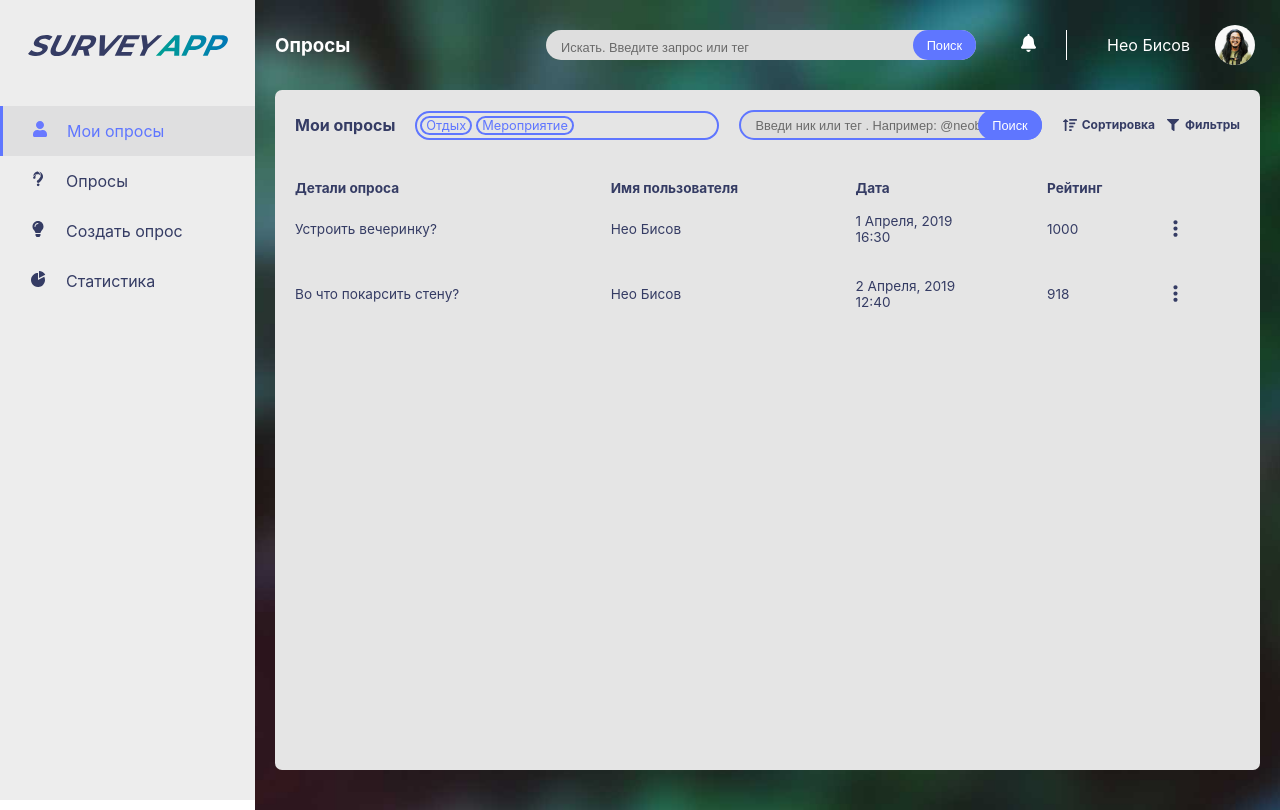
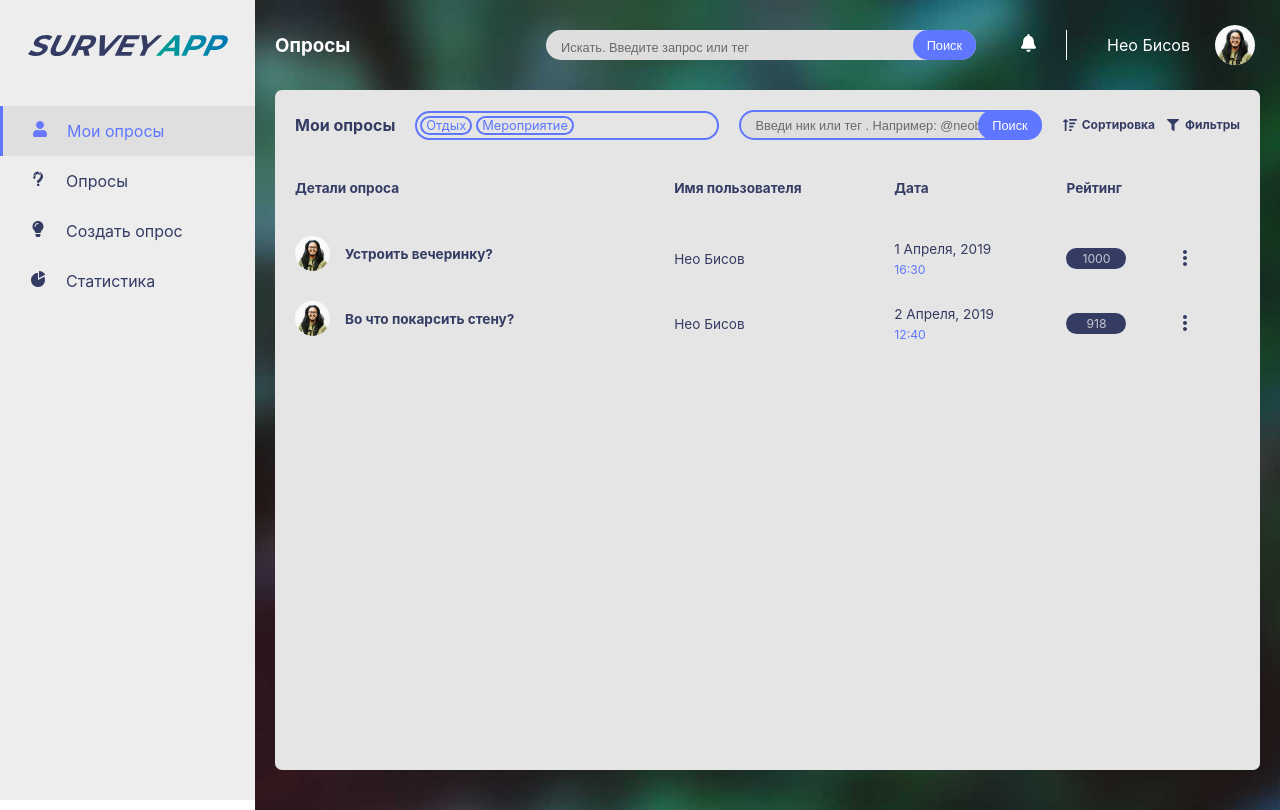
Before and after one commit to AmanatM/surveyapp, a React (Create React App) app in the folder client/: page /main/my-polls in a window 1280 px wide. Built offline with nearby package versions, Linux system fonts and the light colour scheme.

Commit message:
Dynamically changing theme color

```diff
--- a/client/public/index.html
+++ b/client/public/index.html
@@ -4,7 +4,7 @@
     <meta charset="utf-8" />
     <link rel="icon" href="%PUBLIC_URL%/favicon.ico" />
     <meta name="viewport" content="width=device-width, initial-scale=1" />
-    <meta name="theme-color" content="#3F414A" />
+    <meta name="theme-color" content="default" />
     <meta
       name="description"
       content="Web site created using create-react-app"
--- a/client/src/components/MainFrame/MainFrame.js
+++ b/client/src/components/MainFrame/MainFrame.js
@@ -1,5 +1,6 @@
 import React from 'react'
 import styled from 'styled-components'
+import setMetaTheme from '../../utils/setThemeColor'
 //import { TransitionGroup, CSSTransition } from "react-transition-group"
 
 import { BrowserRouter as Router, Route, Switch, withRouter } from 'react-router-dom'
@@ -56,6 +57,8 @@ const Demo = ({text}) => (<div style={{color:'white', margin: '20px'}}>{text}</d
 
 const MainFrame = ({location}) => {
 
+    setMetaTheme('#283e37')
+
     return (
         <MainFrameSection>
             <SideNav/>
--- a/client/src/components/TopPanel/TopPanel.js
+++ b/client/src/components/TopPanel/TopPanel.js
@@ -245,10 +245,6 @@ const Profile = styled.div`
             }
 
         }
-
-
-
-
     }
 
 `
--- a/client/src/pages/LoginPage/LoginPage.js
+++ b/client/src/pages/LoginPage/LoginPage.js
@@ -1,5 +1,6 @@
-import React from 'react'
+import React, { useEffect } from 'react'
 import { Link } from 'react-router-dom'
+import setMetaTheme from '../../utils/setThemeColor'
 
 import backgroundImg  from '../../assets/imgs/survapp-bg1.jpg'
 import styled from 'styled-components'
@@ -45,6 +46,8 @@ const Info = styled.div`
 
 const LoginPage = () => {
 
+    setMetaTheme('#091211')
+
     return (
         <LoginSection>
             <Container>
--- a/client/src/pages/MyPollsPage/MyPollsPage.js
+++ b/client/src/pages/MyPollsPage/MyPollsPage.js
@@ -13,10 +13,12 @@ const PollsContainer = styled.table`
     width: 100%;
     border-collapse: collapse;
 
+
     th {
         text-align: left;
         border: none;
         color: #353C64;
+        padding-bottom: 30px;
         font-size: .85em;
     }
 
@@ -38,6 +40,39 @@ const PollTr = styled.tr`
 
     .poll_details {
 
+        display: flex;
+        align-items: center;
+
+        img {
+            width: 35px;
+            border-radius: 50%;
+            margin-right: 15px;
+        }
+
+        p {
+            font-weight: bold;
+        }
+    }
+
+    .rating {
+        background-color: #353C64;
+        color: white;
+        border-radius: 100px;
+        text-align: center;
+        color: #C5C7CD;
+        max-width: 60px;
+        padding: 3px;
+        font-size: .9em;
+    }
+
+    .create_dates {
+
+        .create_time {
+            color: #5F76FF;
+            font-size: .9em;
+            margin-top: 5px;
+        }
+
     }
 
     .submenu {
@@ -53,21 +88,27 @@ const PollTr = styled.tr`
             padding: 10px;
             border-radius: 50%;
             cursor: pointer;
-            transition: all .2s;
+            transition: none;
             position: relative;
             z-index: 21;
 
-            &:hover {
-                background: #5F76FF;
 
-                img {
-                    filter: brightness(0) saturate(100%) invert(100%) sepia(0%) saturate(5281%) hue-rotate(65deg) brightness(121%) contrast(109%);
+
+
+            @media (pointer: fine) {
+
+                transition: all .2s;
+
+                &:hover {
+
+                    background: #5F76FF;
+
+                    img {
+                        filter: brightness(0) saturate(100%) invert(100%) sepia(0%) saturate(5281%) hue-rotate(65deg) brightness(121%) contrast(109%);
+                    }
                 }
             }
 
-            img {
-                width: 100%;
-            }
         }
 
 
@@ -81,6 +122,8 @@ const PollTr = styled.tr`
 
         }
     }
+
+
 
     &.active {
 
@@ -193,18 +236,19 @@ const MyPollsPage = () => {
                     <Poll key={poll.id}>
 
                         <td className="poll_details">
-                            {poll.title}
+                            <img src={profileImg}/>
+                            <p>{poll.title}</p>
                         </td>
 
                         <td>{poll.publishedBy}</td>
 
-                        <td>
-                            {poll.createdDate}<br/>
-                            {poll.createdTime}
+                        <td className="create_dates">
+                            <div className="create_date">{poll.createdDate}</div>
+                            <div className="create_time">{poll.createdTime}</div>
                         </td>
 
                         <td>
-                            {poll.rating}
+                            <div className="rating">{poll.rating}</div>
                         </td>
                     </Poll>)}
                 </tbody>
--- a/client/src/pages/RegistrationPage/RegistrationPage.js
+++ b/client/src/pages/RegistrationPage/RegistrationPage.js
@@ -1,6 +1,8 @@
 import React from 'react'
 import styled from 'styled-components'
 import { Link } from 'react-router-dom'
+import setMetaTheme from '../../utils/setThemeColor'
+
 
 import RegistrationForm from './RegistrationForm'
 import Footer from '../../components/Footer'
@@ -31,6 +33,8 @@ const Logo = styled.img`
 
 const RegistrationPage = () => {
 
+    setMetaTheme('#fff')
+
     return (
         <RegistrationSection>
             <Container>
--- /dev/null
+++ b/client/src/utils/setThemeColor.js
@@ -0,0 +1,8 @@
+const setMetaTheme = (color) => {
+
+    let metaThemeColor = document.querySelector("meta[name=theme-color]")
+    metaThemeColor.setAttribute('content', color)
+
+}
+
+export default setMetaTheme
```
